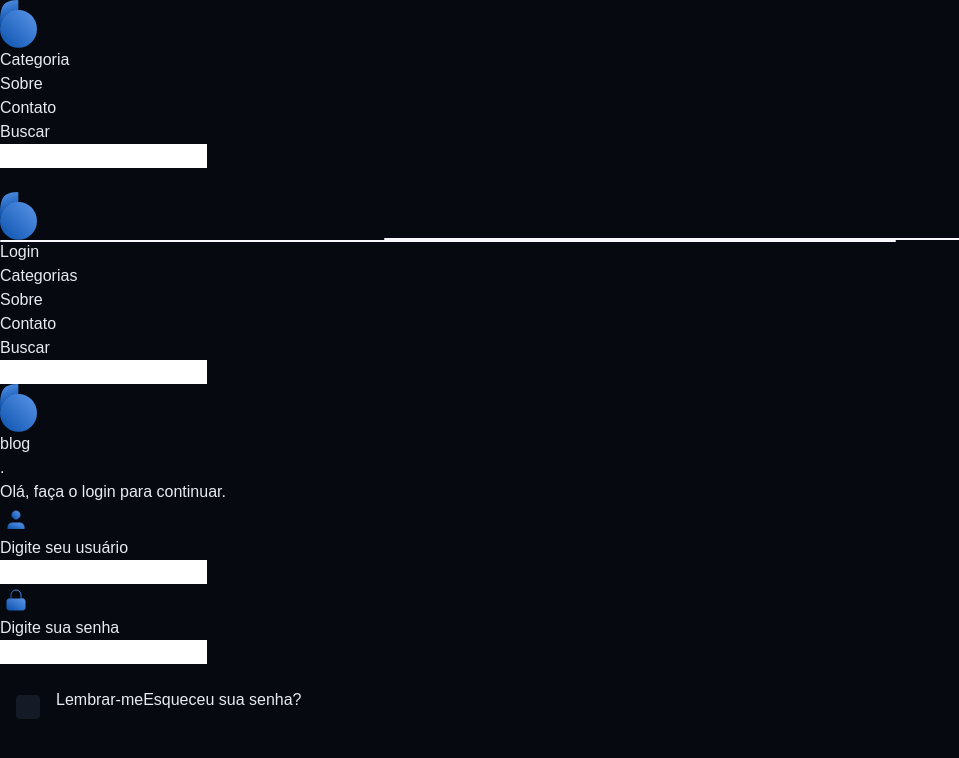
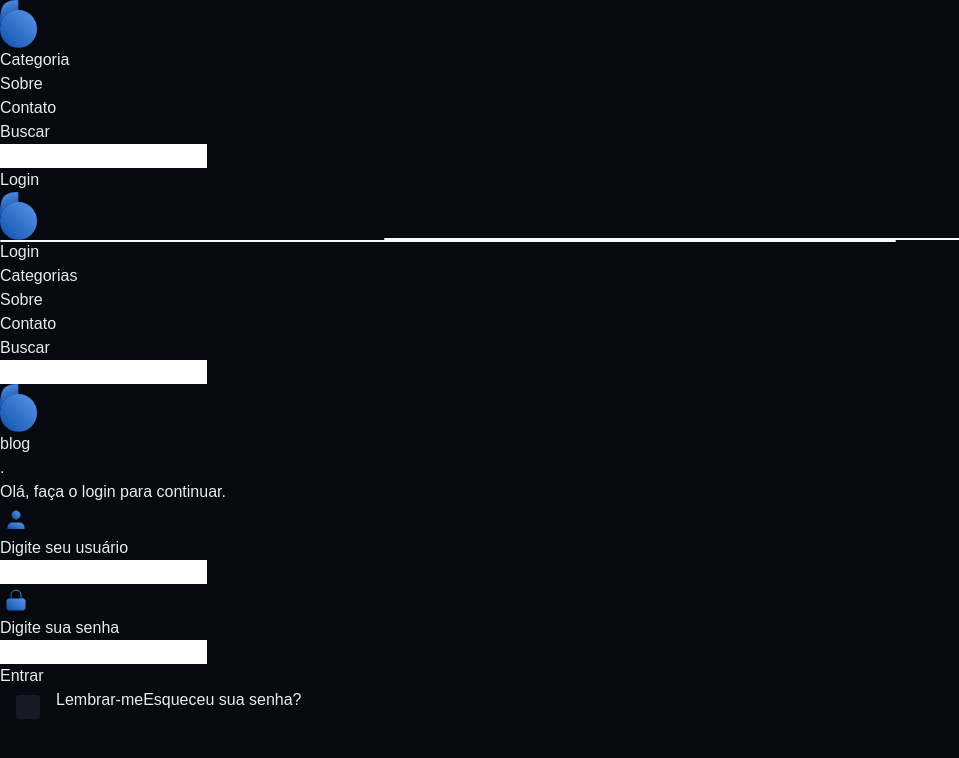
Before and after one commit to silvamaarcus/blog, a React (Vite) app: page / in a window 1280 px wide. Shown: the top 758 px of the page, without its empty margins (0-959 px from the left). Built offline with nearby package versions, Linux system fonts and the light colour scheme.

Commit message:
refactor: ajuste no caomponente Button (label)

```diff
--- a/src/components/ui/Button/index.tsx
+++ b/src/components/ui/Button/index.tsx
@@ -1,13 +1,13 @@
 export interface ButtonProps {
-  label: string;
-  variant?: "primary" | "secondary";
+  children: string | React.ReactNode;
+  variant?: "primary" | "secondary" | "alternative";
   className?: string;
   disable?: boolean;
   onClick?: () => void;
 }
 
 const Button = ({
-  label,
+  children,
   variant = "primary",
   className,
   disable,
@@ -19,12 +19,14 @@ const Button = ({
         className={`rounded border-0 px-6 py-2 text-customWhite-light hover:opacity-80 ${
           variant === "primary"
             ? "bg-gradient-1"
-            : "border border-customBlue-light bg-transparent"
+            : variant === "secondary"
+              ? "border border-customBlue-light bg-transparent"
+              : "bg-customBlack-light"
         } ${className}`}
         disabled={disable}
         onClick={onClick}
       >
-        {label}
+        {children}
       </button>
     </div>
   );
```
